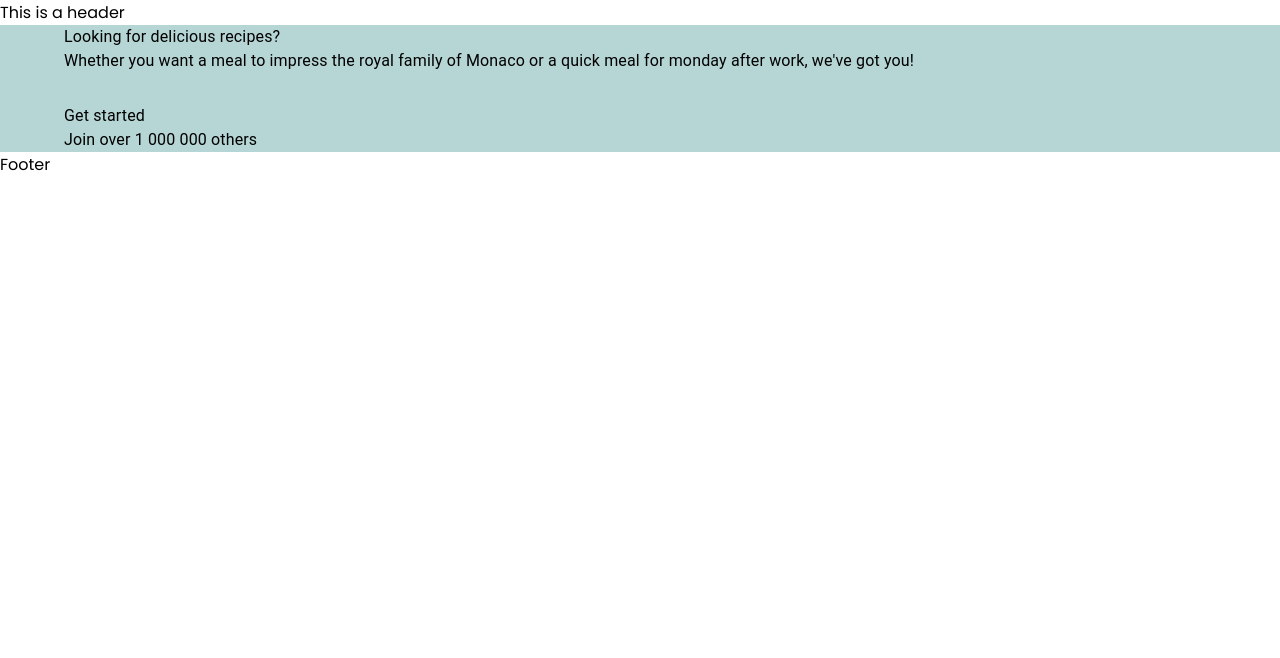
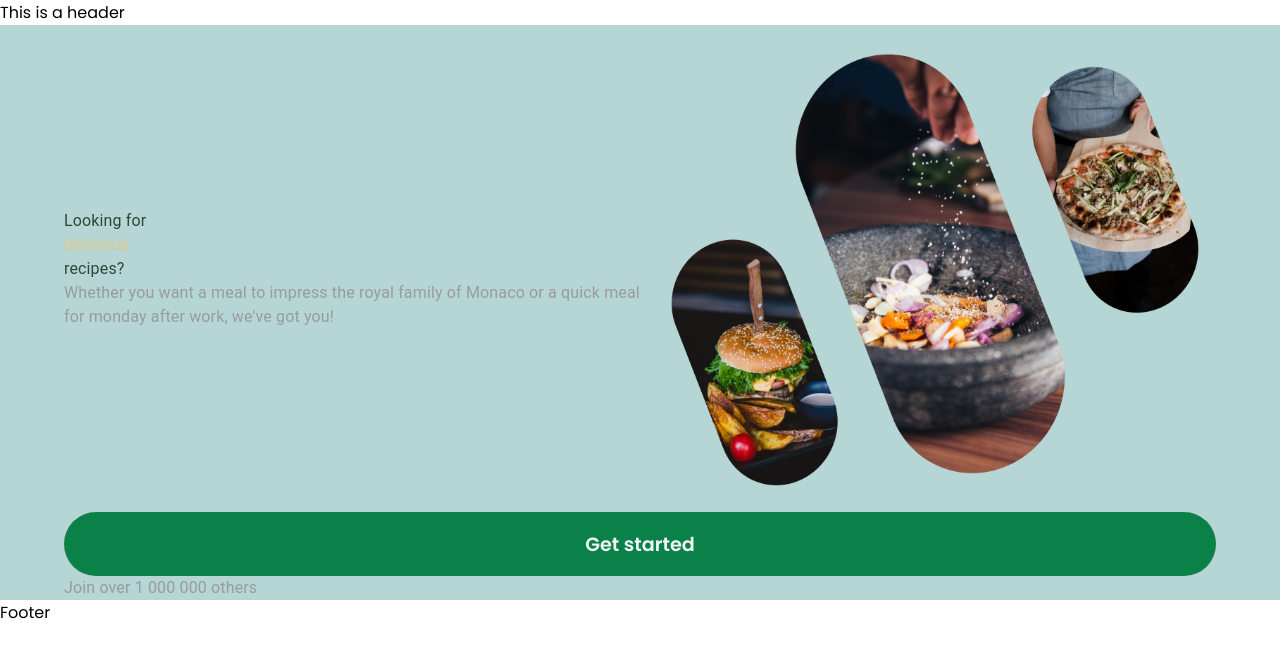
Before and after one commit to millie-wy/letsCook, a React (Create React App) app in the folder client/: page / in a window 1280 px wide. Shown: the top 658 px of the page. Built offline with nearby package versions, Linux system fonts and the light colour scheme.

Commit message:
basic styling done

```diff
--- a/client/src/components/pages/StartPage.jsx
+++ b/client/src/components/pages/StartPage.jsx
@@ -1,28 +1,54 @@
-import { Box, Button, Container, SvgIcon, Typography } from "@mui/material";
+import { Box, Button, Container, Typography } from "@mui/material";
 import React from "react";
 
 const StartPage = () => {
   return (
     <main style={{ backgroundColor: "#B6D5D5" }}>
       <Container>
-        <Box>
-          <Box>
+        <Box sx={{ display: "flex", flexDirection: "column" }}>
+          <Box sx={{ display: "flex", alignItems: "center" }}>
             <Box>
-              <Typography>Looking for delicious recipes?</Typography>
-              <Typography>
-                Whether you want a meal to impress the royal family of Monaco or
-                a quick meal for monday after work, we've got you!
-              </Typography>
+              <Box>
+                <Typography sx={{ color: "#2E4739" }}>Looking for</Typography>
+                <Typography sx={{ color: "#E5C687" }}>delicious</Typography>
+                <Typography sx={{ color: "#2E4739" }}>recipes?</Typography>
+              </Box>
+              <Box>
+                <Typography sx={{ color: "#989C9C" }}>
+                  Whether you want a meal to impress the royal family of Monaco
+                  or a quick meal for monday after work, we've got you!
+                </Typography>
+              </Box>
             </Box>
             <Box>
-              <SvgIcon>
-                <path />
-              </SvgIcon>
+              <img
+                // @ts-ignore
+                src={require("../../assets/images/threeFood.png")}
+                alt="food"
+                style={{ height: "30rem" }}
+              />
             </Box>
           </Box>
           <Box>
-            <Typography>Get started</Typography>
-            <Typography>Join over 1 000 000 others </Typography>
+            <button
+              style={{
+                backgroundColor: "#0B814A",
+                color: "#F1F8F6",
+                fontFamily: "Poppins",
+                borderRadius: "70px",
+                fontWeight: "bold",
+                border: "none",
+                height: "4rem",
+                width: "100%",
+                fontSize: "1.2rem",
+              }}
+            >
+              Get started
+            </button>
+
+            <Typography sx={{ color: "#989C9C" }}>
+              Join over 1 000 000 others
+            </Typography>
           </Box>
         </Box>
       </Container>
```
Also changed, not shown: client/src/assets/images/threeFood.png (added), client/src/assets/test.js (added), 1 other file (tests, documents, lock files or other folders).
